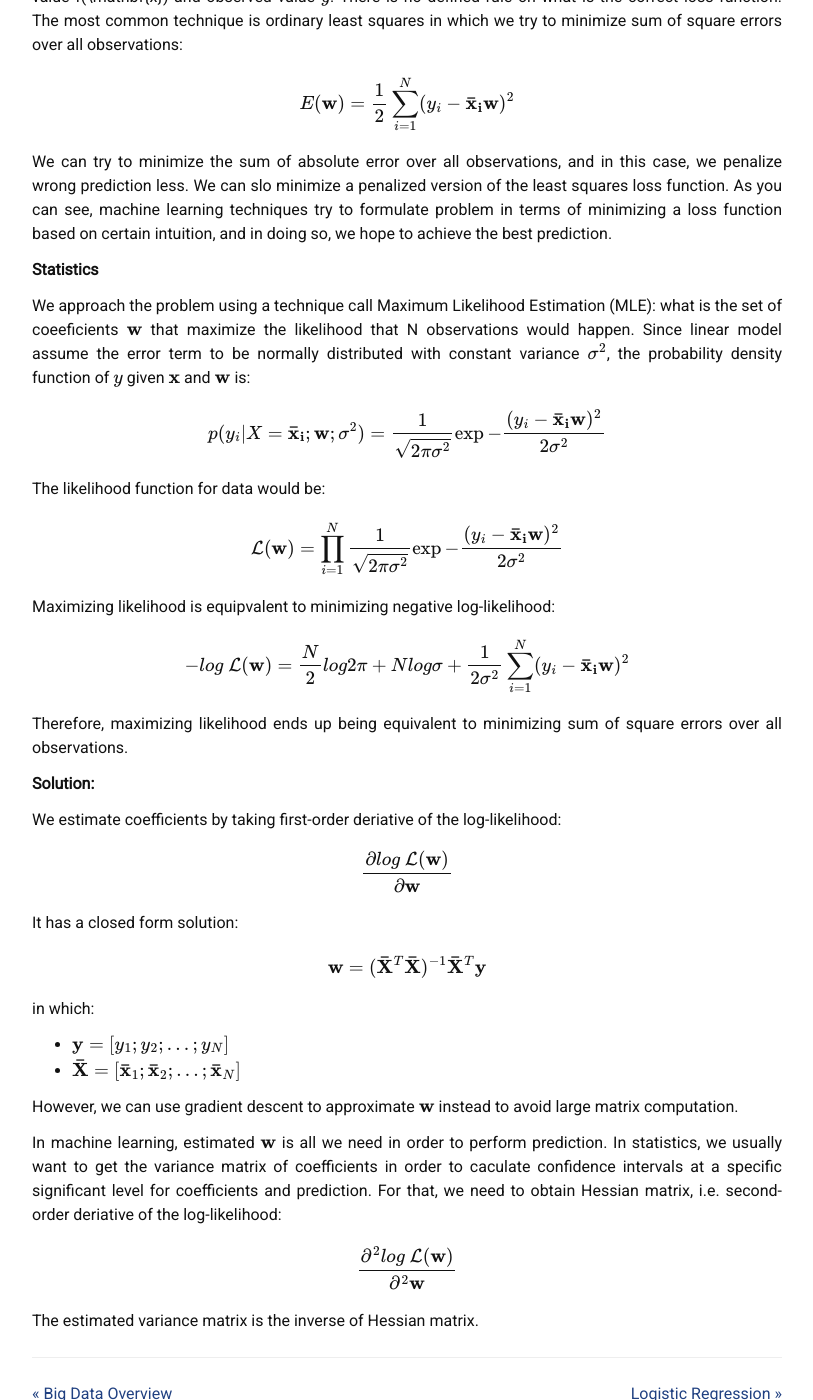
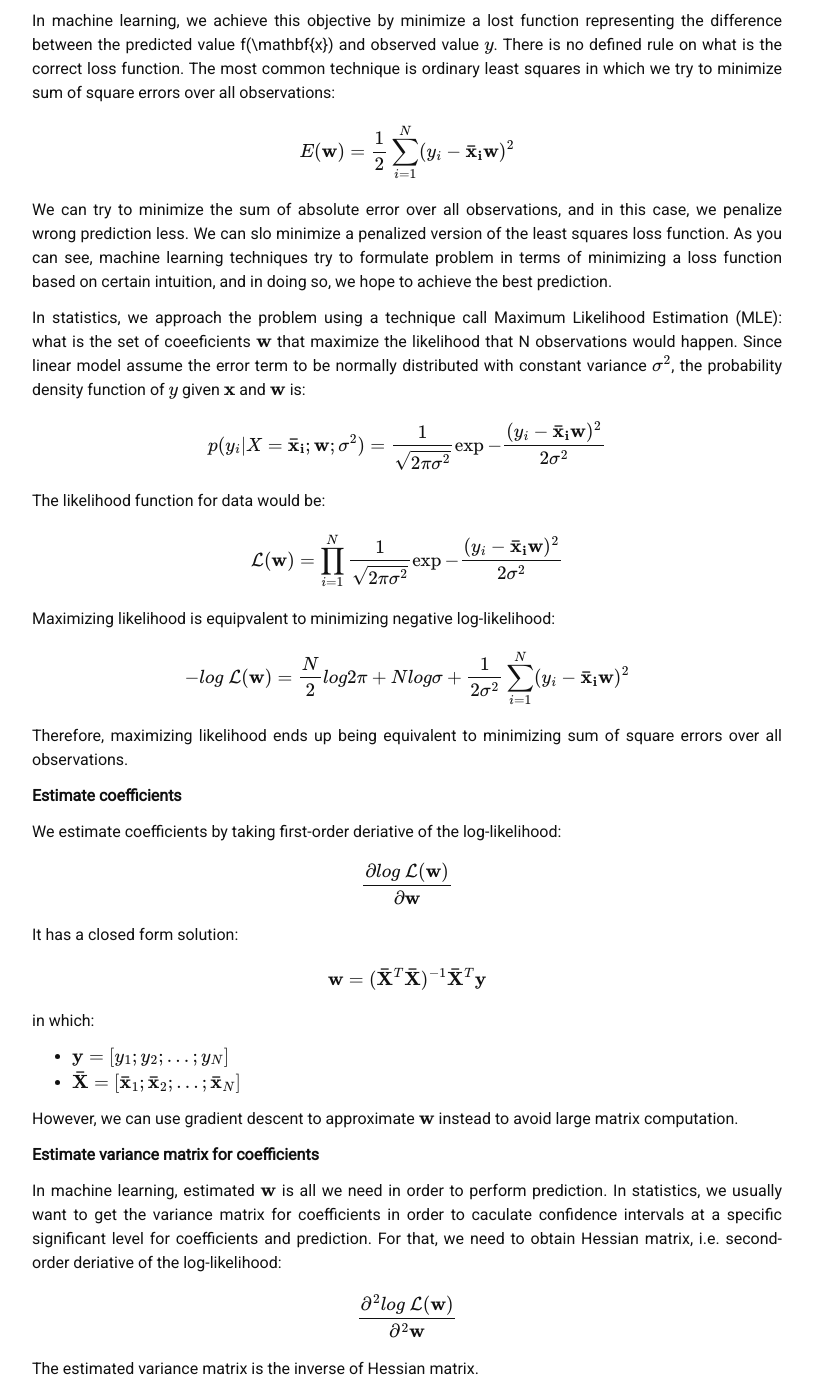
Before and after one commit to liambll/blog-archive, a Jekyll site: the page built from _posts/2017-06-29-linear-regression.markdown, in a window 1280 px wide and 1400 px high, scrolled down 1445 px. Shown: the whole window, without its empty margins (233-1046 px from the left). Built offline with Jekyll 4.4.1, drawn with Linux system fonts in a browser that asks for light colours; nearby versions of some CDN libraries; formulas are drawn with MathJax 3; comment, search, counter and statistics services are not loaded; some of the changed text lies outside the part shown.

Commit message:
Update 2017-06-29-linear-regression.markdown

```diff
--- a/_posts/2017-06-29-linear-regression.markdown
+++ b/_posts/2017-06-29-linear-regression.markdown
@@ -33,27 +33,23 @@
 __Assumptions__
 
 In statistics, strict linear regression model makes several assumptions about the dependent variables, the explanatory variables and their relationship:
-__* Linearity:__ The expected value of the dependent variable is a linear combination of the parameters and the explantory variables. Residual plot is commonly used to visualize any non-linearity relationship.
-__* Independence:__ The error term is independent across observations and independent of explantory variables. That means there is little or no multicollinearity among explanatory variables, and there is no auto-correltion among observations. Correlation matrix, Variance Inflation Factor (VIF), Durbin-Watson test are useful to check if indenpendence assumption is violated.
-__* Homoscedasticity:__ The error between observed and predicted values (i.e. the residuals of the regression) should have constant variance. Goldfeld-Quandt test can be used to detect Heteroskedasticity.
-__* Normality:__ The error term should be normally distributed. Kolmogorov–Smirnov (KS) test is used to detect non-normality.
+* __Linearity:__ The expected value of the dependent variable is a linear combination of the parameters and the explantory variables. Residual plot is commonly used to visualize any non-linearity relationship.
+* __Independence:__ The error term is independent across observations and independent of explantory variables. That means there is little or no multicollinearity among explanatory variables, and there is no auto-correltion among observations. Correlation matrix, Variance Inflation Factor (VIF), Durbin-Watson test are useful to check if indenpendence assumption is violated.
+* __Homoscedasticity:__ The error between observed and predicted values (i.e. the residuals of the regression) should have constant variance. Goldfeld-Quandt test can be used to detect Heteroskedasticity.
+* __Normality:__ The error term should be normally distributed. Kolmogorov–Smirnov (KS) test is used to detect non-normality.
 
 If any assumption is severly violated, they need to be handled by performing variable transformation (non-linear transformation, Box-Cox transformation, etc) before any meaningful conclusion can be drawn based on the model.
 
 ## 2. Estimation
 Given a dataset of \\(N\\) observations, we want to find a set of coefficients \\(\mathbf{w}\\) so that the predicted value \\(f(\mathbf{x})\\) can accurately represent observed value \\(y\\) the most.
 
-__Machine Learning__
-
-We achieve this objective by minimize a lost function representing the difference between the predicted value f(\mathbf{x}) and observed value \\(y\\). There is no defined rule on what is the correct loss function. The most common technique is ordinary least squares in which we try to minimize sum of square errors over all observations:
+In machine learning, we achieve this objective by minimize a lost function representing the difference between the predicted value f(\mathbf{x}) and observed value \\(y\\). There is no defined rule on what is the correct loss function. The most common technique is ordinary least squares in which we try to minimize sum of square errors over all observations:
 \\[
 E(\mathbf{w}) = \frac{1}{2}\sum_{i=1}^N (y\_i - \mathbf{\bar{x}\_i}\mathbf{w})^2
 \\]
 We can try to minimize the sum of absolute error over all observations, and in this case, we penalize wrong prediction less. We can slo minimize a penalized version of the least squares loss function. As you can see, machine learning techniques try to formulate problem in terms of minimizing a loss function based on certain intuition, and in doing so, we hope to achieve the best prediction.
 
-__Statistics__
-
-We approach the problem using a technique call Maximum Likelihood Estimation (MLE): what is the set of coeeficients \\(\mathbf{w}\\) that maximize the likelihood that N observations would happen. Since linear model assume the error term to be normally distributed with constant variance \\(\sigma^2\\), the probability density function of \\(y\\) given \\(\mathbf{x}\\) and \\(\mathbf{w}\\) is:
+In statistics, we approach the problem using a technique call Maximum Likelihood Estimation (MLE): what is the set of coeeficients \\(\mathbf{w}\\) that maximize the likelihood that N observations would happen. Since linear model assume the error term to be normally distributed with constant variance \\(\sigma^2\\), the probability density function of \\(y\\) given \\(\mathbf{x}\\) and \\(\mathbf{w}\\) is:
 \\[
 p(y_i|X=\mathbf{\bar{x}\_i};\mathbf{w};\sigma^2) = \frac{1}{\sqrt{2\pi\sigma^2}}\exp{-\frac{(y\_i - \mathbf{\bar{x}\_i}\mathbf{w})^2}{2\sigma^2}}
 \\]
@@ -68,7 +64,7 @@
 \\]
 Therefore, maximizing likelihood ends up being equivalent to minimizing sum of square errors over all observations.
 
-__Solution:__
+__Estimate coefficients__
 
 We estimate coefficients by taking first-order deriative of the log-likelihood:
 \\[
@@ -84,7 +80,9 @@
 
 However, we can use gradient descent to approximate \\(\mathbf{w}\\) instead to avoid large matrix computation.
 
-In machine learning, estimated \\(\mathbf{w}\\) is all we need in order to perform prediction. In statistics, we usually want to get the variance matrix of coefficients in order to caculate confidence intervals at a specific significant level for coefficients and prediction. For that, we need to obtain Hessian matrix, i.e. second-order deriative of the log-likelihood:
+__Estimate variance matrix for coefficients__
+
+In machine learning, estimated \\(\mathbf{w}\\) is all we need in order to perform prediction. In statistics, we usually want to get the variance matrix for coefficients in order to caculate confidence intervals at a specific significant level for coefficients and prediction. For that, we need to obtain Hessian matrix, i.e. second-order deriative of the log-likelihood:
 \\[
 \frac{\partial^2 log~\mathcal{L}(\mathbf{w})}{\partial^2 \mathbf{w}}
 \\]
```
